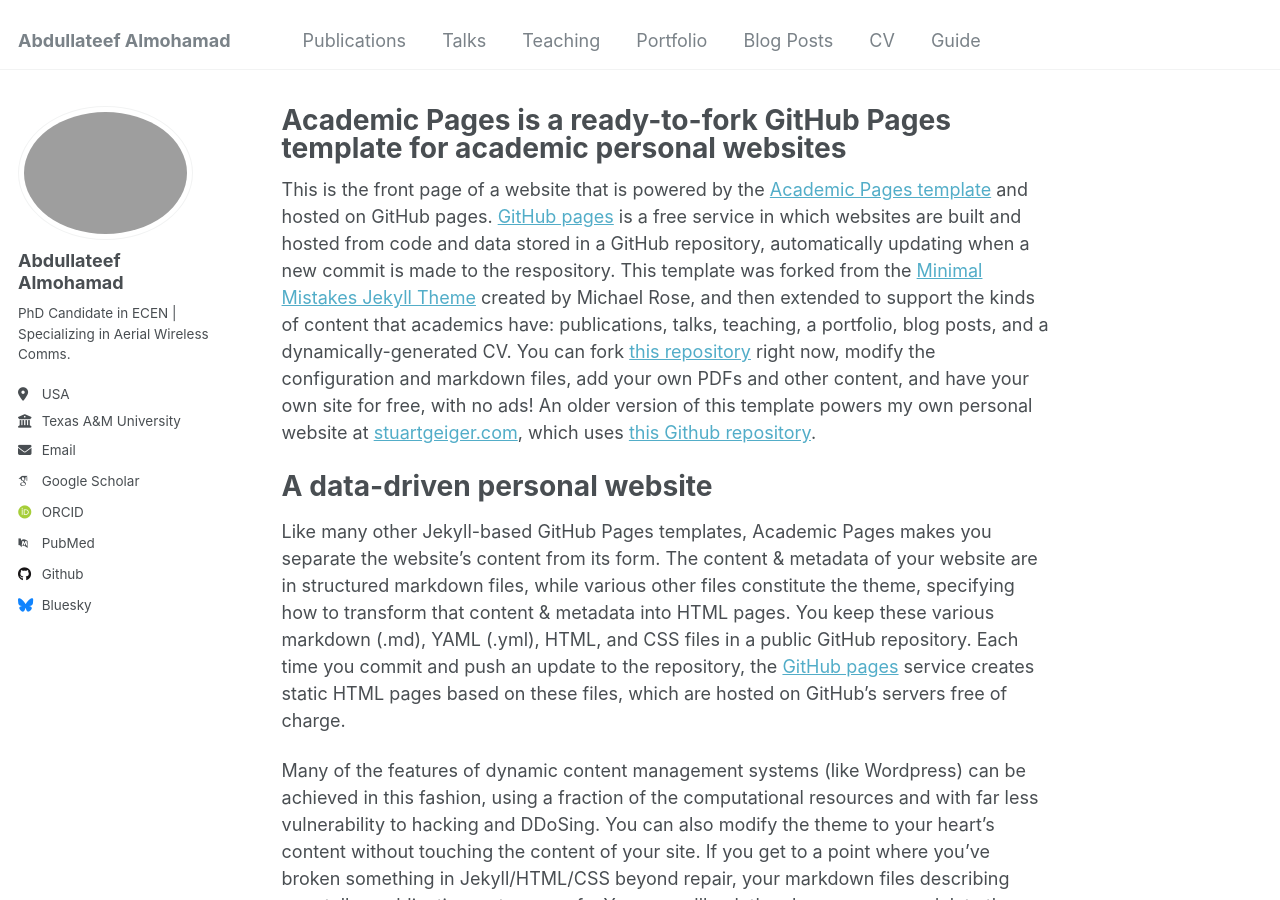
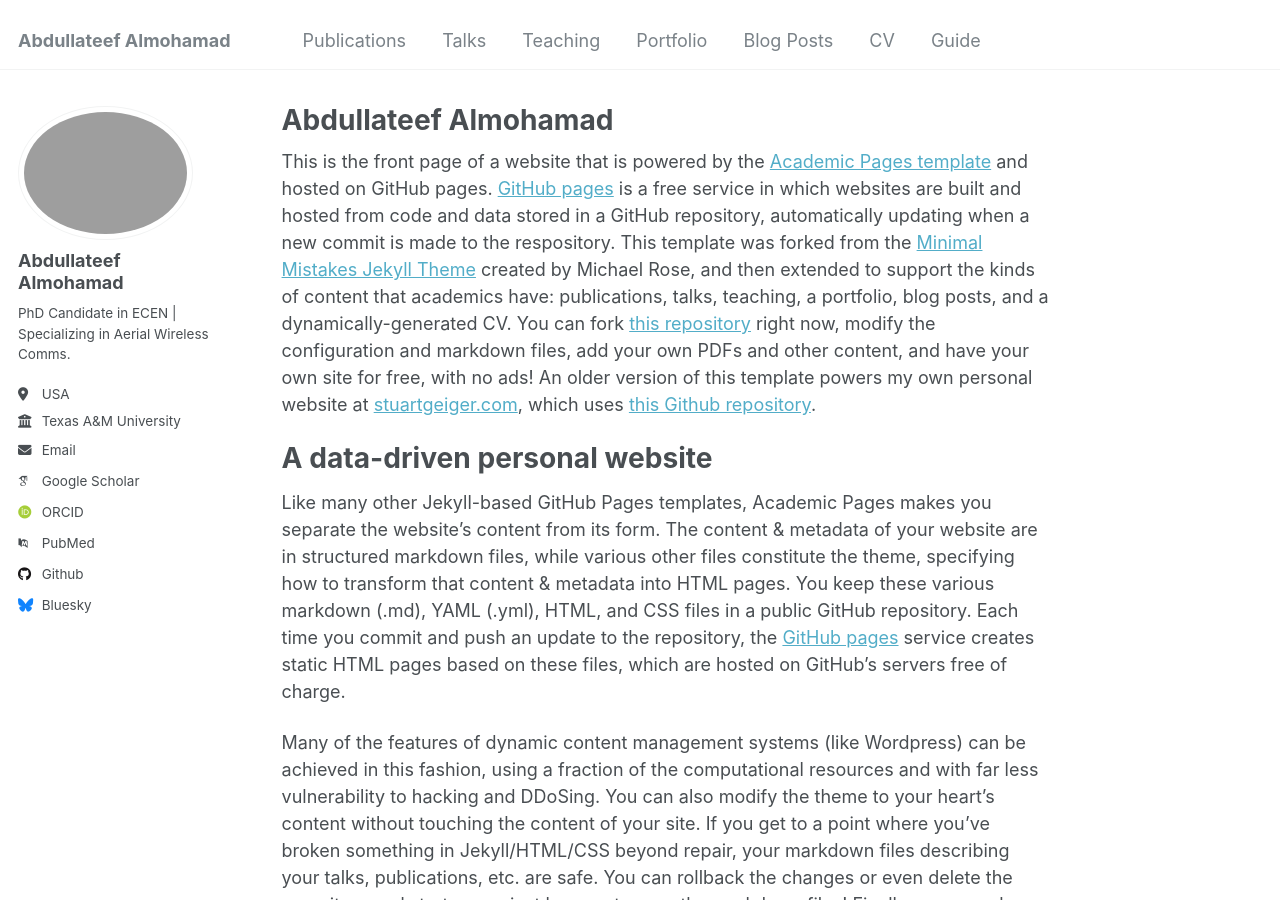
Before and after one commit to AbdullateefAlmohamad/AbdullateefAlmohamad, a Jekyll site: the page built from _pages/about.md, in a window 1280 px wide and 900 px high. Built offline with Jekyll 4.4.1, drawn with Linux system fonts in a browser that asks for light colours; some web fonts are replaced.

Commit message:
Update about.md

```diff
--- a/_pages/about.md
+++ b/_pages/about.md
@@ -1,6 +1,6 @@
 ---
 permalink: /
-title: "Academic Pages is a ready-to-fork GitHub Pages template for academic personal websites"
+title: "Abdullateef Almohamad"
 author_profile: true
 redirect_from:
   - /about/
```
